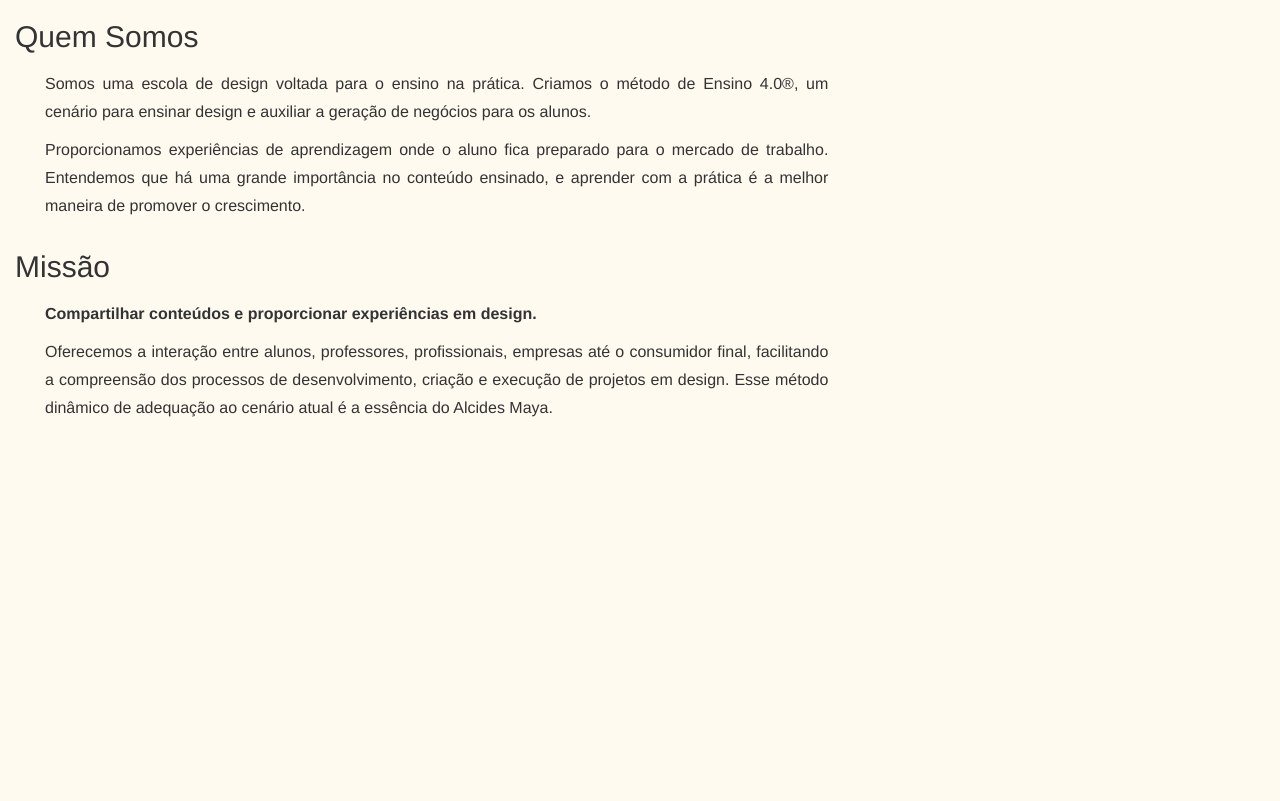
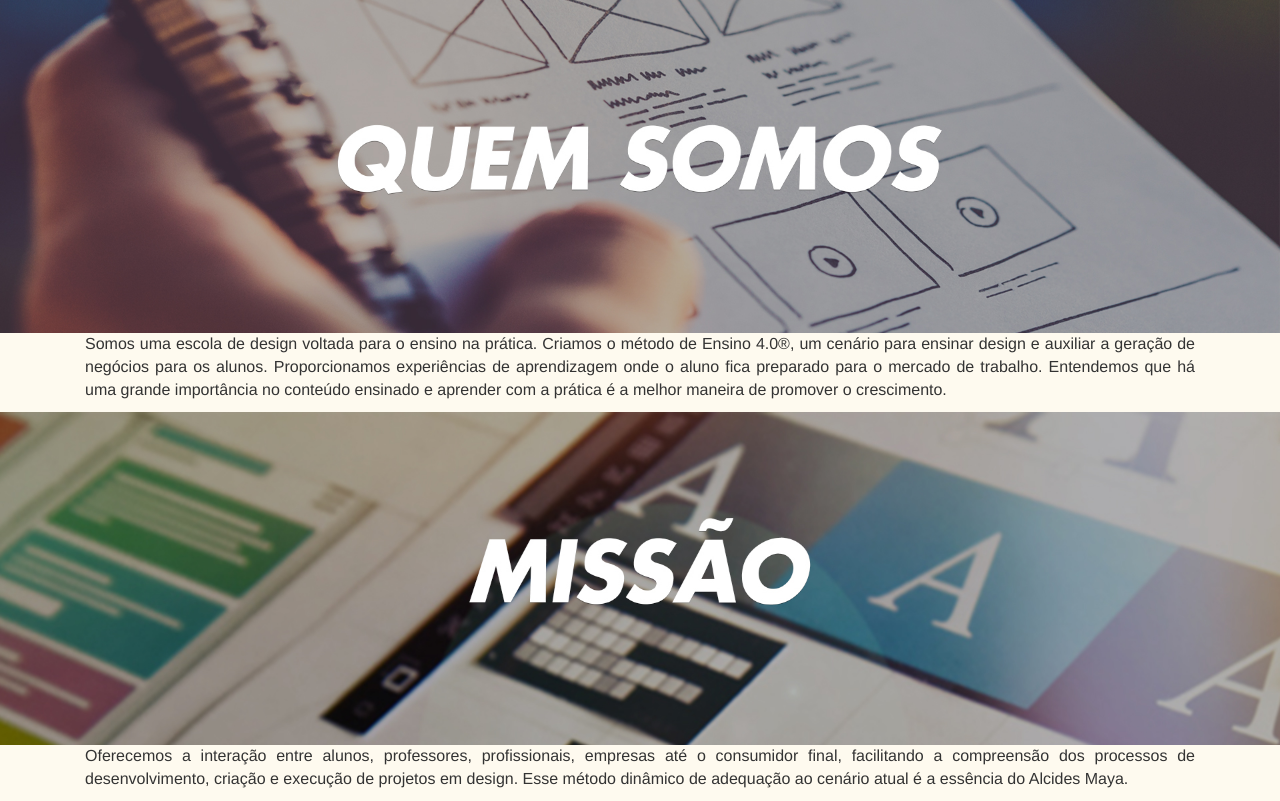
Before and after one commit to carlosEH8192/ProjetoFinal, a PHP site: page /quemSomos/index.html in a window 1280 px wide. Before the commit the page ends 417 px from the top, so only its background shows below. Run offline with PHP 8.4, Linux system fonts and the light colour scheme.

Commit message:
Finalizacao QUEM SOMOS

```diff
--- a/img/adjust.css
+++ b/img/adjust.css
@@ -99,6 +99,7 @@
     margin-bottom: 15px;
 }
 
+/*CURSO*/
 .logo-curso {
   vertical-align: middle;
   position: absolute;
@@ -123,3 +124,20 @@
 .about-3 {
   float: left;
 }
+
+/*QUEM SOMOS*/
+.who {
+  padding-right: 0;
+  padding-left: 0;
+
+}
+
+.text-adjust {
+  float: left;
+  font-size: 16px;
+  text-align: justify;
+  margin-right: auto;
+  margin-left: auto;
+  padding-left: 100px;
+  padding-right: 100px;
+}
--- a/quemSomos/index.html
+++ b/quemSomos/index.html
@@ -16,41 +16,34 @@
         include_once("../defaultNavs/cb_nav.php");
     ?>
 
-    <div class="container-fluid">
-        <h2>Quem Somos</h2>
-        <div class="container-fluid">
-            <div class="col-sm-8">
-                <section id="quem-somos">
-                    <p class="p-generico">
+    <img class="img-responsive" src="/ProjetoFinalGit/img/who/img-1.jpg" alt="img-.jpg">
+    <div class="container-fluid who">
+        <div class="row">
+            <div class="col-sm-12 col-md-12 text-adjust">
+                <p>
                     Somos uma escola de design voltada para o ensino na prática.
                     Criamos o método de Ensino 4.0®, um cenário para ensinar
                     design e auxiliar a geração de negócios para os alunos.
-                    </p>
-                    <p class="p-generico">
                     Proporcionamos experiências de aprendizagem onde o aluno fica
                     preparado para o mercado de trabalho. Entendemos que há uma grande
-                        importância no conteúdo ensinado, e aprender com a prática é a
+                    importância no conteúdo ensinado e aprender com a prática é a
                     melhor maneira de promover o crescimento.
                 </p>
-                </section>
+            </div>
         </div>
     </div>
 
-        <h2>Missão</h2>
-        <div class="container-fluid">
-            <div class="col-sm-8">
-                <section id="missao">
-                    <p class="p-generico" id="missao-p1">
-                        Compartilhar conteúdos e proporcionar experiências em design.
-                    </p>
-                    <p class="p-generico">
+    <img class="img-responsive" src="/ProjetoFinalGit/img/who/img-2.jpg" alt="img-2.jpg">
+    <div class="container-fluid who">
+        <div class="row">
+            <div class="col-sm-12 col-md-12 text-adjust">
+                    <p>
                         Oferecemos a interação entre alunos, professores, profissionais,
                         empresas até o consumidor final, facilitando a compreensão dos
                         processos de desenvolvimento, criação e execução de projetos em
                         design. Esse método dinâmico de adequação ao cenário atual é
                         a essência do Alcides Maya.
                     </p>
-                </section>
                 </div>
             </div>
         </div>
```
Also changed, not shown: modal.html (+15 -5 lines), img/grafikdesign.jpg (added), img/who/img-1.jpg (added), img/who/img-2.jpg (added), img/who/logo-1.png (added), 1 other file. Lines whose indentation alone changed are shown as unchanged.
